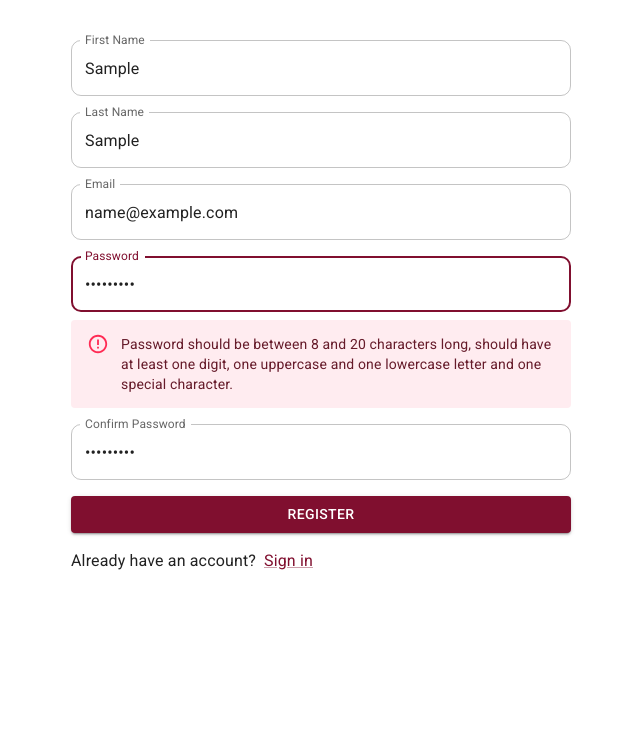
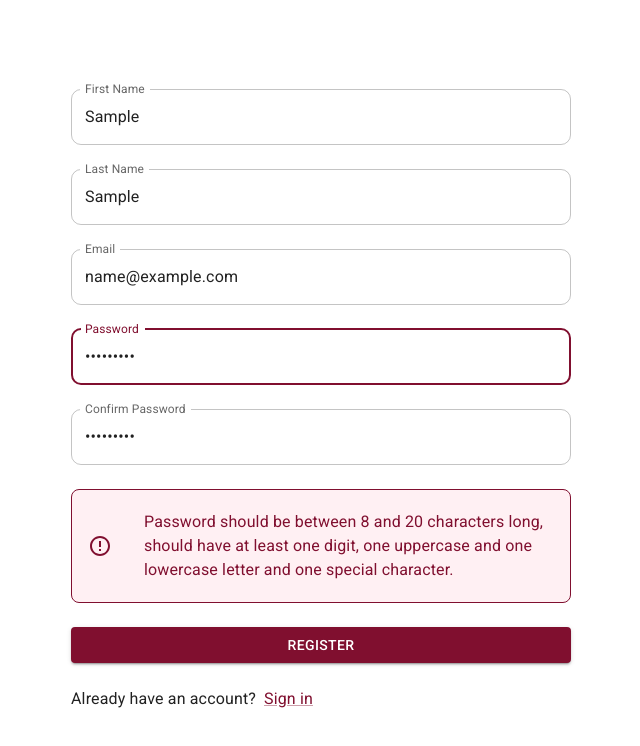
Before and after one commit to ccna35/storify, a React (Vite) app in the folder client/: page /register in a window 1280 px wide. Both pictures are taken after typing "Sample", "Sample", "name@example.com", "Sample123", "Sample123" into the empty fields and a click on the button "REGISTER". Shown: the top 746 px of the page, without its empty margins (319-959 px from the left). Built offline with nearby package versions, Linux system fonts and the light colour scheme.

Commit message:
MODIFY register page

```diff
--- /dev/null
+++ b/client/src/api/users.ts
@@ -0,0 +1,56 @@
+import { query } from "../config/config";
+import { ProductFormValues } from "../pages/NewProduct";
+import { UserFormValues } from "../pages/Register";
+
+type User = {
+  id?: number;
+  first_name: string;
+  last_name: string;
+  user_email: string;
+  user_password: string;
+  added?: string;
+};
+
+const getAllUsers = async (page: number = 0): Promise<User[]> => {
+  const res = await query.get(`users?page=${page}`);
+
+  return res.data;
+};
+
+const getOneUser = async (id: number): Promise<User[]> => {
+  const res = await query.get(`users/${id}`);
+
+  return res.data;
+};
+
+const signup = async (
+  data: UserFormValues
+): Promise<{ message: string; user: User }> => {
+  const res = await query.post("/users/signup", data);
+
+  return res.data;
+};
+
+const login = async (
+  data: ProductFormValues
+): Promise<{ message: string; user: User }> => {
+  const res = await query.post("/users/login", data);
+
+  return res.data;
+};
+
+const updateUser = async (
+  data: UserFormValues
+): Promise<{ message: string }> => {
+  const res = await query.put(`/users/${data.id}`, data);
+
+  return res.data;
+};
+
+export const UserService = {
+  signup,
+  login,
+  getAllUsers,
+  getOneUser,
+  updateUser,
+};
--- a/client/src/components/Pages/Products/Modals/EditProduct.tsx
+++ b/client/src/components/Pages/Products/Modals/EditProduct.tsx
@@ -15,7 +15,7 @@ import {
 } from "@mui/material";
 import { useMutation, useQuery, useQueryClient } from "@tanstack/react-query";
 import { useContext, useState } from "react";
-import { ProductService } from "../../../../api";
+import { ProductService } from "../../../../api/products";
 import { useForm } from "react-hook-form";
 import { LoadingButton } from "@mui/lab";
 import { GridRowId } from "@mui/x-data-grid";
--- a/client/src/components/ProductsGrid.tsx
+++ b/client/src/components/ProductsGrid.tsx
@@ -9,7 +9,7 @@ import { useContext, useMemo, useState } from "react";
 import { useNavigate } from "react-router-dom";
 import { UserContext } from "../hooks/UserContext";
 import { useMutation, useQuery, useQueryClient } from "@tanstack/react-query";
-import { ProductService } from "../api";
+import { ProductService } from "../api/products";
 import SpinnerOfDoom from "./Spinners/SpinnerOfDoom";
 import {
   Alert,
--- a/client/src/pages/NewProduct.tsx
+++ b/client/src/pages/NewProduct.tsx
@@ -13,7 +13,7 @@ import {
 import { useForm } from "react-hook-form";
 import { LoadingButton } from "@mui/lab";
 import { useMutation, useQueryClient } from "@tanstack/react-query";
-import { ProductService } from "../api";
+import { ProductService } from "../api/products";
 import { useState } from "react";
 
 export type ProductFormValues = {
--- a/client/src/pages/Register.tsx
+++ b/client/src/pages/Register.tsx
@@ -3,19 +3,29 @@ import {
   Box,
   Container,
   Link,
+  List,
+  ListItem,
+  ListItemIcon,
+  ListItemText,
+  Snackbar,
+  SnackbarOrigin,
   Stack,
   TextField,
   Typography,
 } from "@mui/material";
 import axios from "axios";
-import { useForm } from "react-hook-form";
+import { UseFormGetValues, useForm } from "react-hook-form";
 import { API_URL } from "../env";
 import { LoadingButton } from "@mui/lab";
 import { useContext, useEffect, useMemo, useState } from "react";
 import { useNavigate, Link as RouterLink } from "react-router-dom";
 import { UserContext } from "../hooks/UserContext";
+import { useMutation, useQueryClient } from "@tanstack/react-query";
+import { UserService } from "../api/users";
+import { ErrorOutline, WarningAmber } from "@mui/icons-material";
 
-type FormValues = {
+export type UserFormValues = {
+  id?: number;
   first_name: string;
   last_name: string;
   user_email: string;
@@ -23,7 +33,7 @@ type FormValues = {
   confirm_user_password: string;
 };
 
-const INITIAL_VALUES: FormValues = {
+const INITIAL_VALUES: UserFormValues = {
   first_name: "",
   last_name: "",
   user_email: "",
@@ -31,11 +41,32 @@ const INITIAL_VALUES: FormValues = {
   confirm_user_password: "",
 };
 
+interface State extends SnackbarOrigin {
+  open: boolean;
+}
+
 const Register = () => {
+  const queryClient = useQueryClient();
+
+  const [state, setState] = useState<State>({
+    open: false,
+    vertical: "top",
+    horizontal: "center",
+  });
+  const { vertical, horizontal, open } = state;
+
+  const showSuccessMessage = () => {
+    setState({ ...state, open: true });
+  };
+
+  const handleClose = () => {
+    setState({ ...state, open: false });
+  };
+
   const { user, updateUserInfo } = useContext(UserContext);
 
   const navigate = useNavigate();
-  const [errorMsg, setErrorMsg] = useState("");
+  // const [errorMsg, setErrorMsg] = useState("");
 
   useEffect(() => {
     if (user) {
@@ -43,60 +74,88 @@ const Register = () => {
     }
   }, [navigate, user]);
 
-  // To help us abort the request when component unmounts
-  const controller = useMemo(() => new AbortController(), []);
-  const signal = controller.signal;
+  const {
+    mutateAsync: signup,
+    isError,
+    error,
+    isPending,
+    data,
+  } = useMutation({
+    mutationFn: UserService.signup,
+    onSuccess: (data) => {
+      console.log(data);
 
-  useEffect(() => {
-    return () => {
-      // Cancel the request when the component unmounts
-      controller.abort();
-    };
-  }, [controller]);
+      // updateUserInfo(res.data.user);
+      queryClient.invalidateQueries({ queryKey: ["users"] });
+    },
+    onError: (error) => {
+      // console.log(error);
+    },
+  });
 
   const {
     getValues,
     register,
     handleSubmit,
     formState: { isSubmitting, errors },
-  } = useForm<FormValues>({
+  } = useForm<UserFormValues>({
     defaultValues: INITIAL_VALUES,
     mode: "onChange",
   });
-  const onSubmit = async (data: FormValues) => {
-    setErrorMsg("");
+
+  // console.log(errors[""]);
+
+  const onSubmit = async (data: UserFormValues) => {
+    signup(data);
+    // setErrorMsg("");
     try {
-      const res = await axios.post(API_URL + "users/signup", data, {
-        withCredentials: true,
-        signal,
-      });
-      console.log(res);
+      // const res = await axios.post(API_URL + "users/signup", data, {
+      //   withCredentials: true,
+      //   signal,
+      // });
+      // console.log(res);
       // Update user state with new data
-      updateUserInfo(res.data.user);
-
-      localStorage.setItem("user", JSON.stringify(res.data.user));
-      navigate("/");
+      // updateUserInfo(res.data.user);
+      // localStorage.setItem("user", JSON.stringify(res.data.user));
+      // navigate("/");
     } catch (error) {
-      setErrorMsg(error.response.data.message);
+      // setErrorMsg(error.response.data.message);
     }
   };
 
+  if (isError) {
+    console.log(error.name);
+  }
+
+  const errorMessage =
+    error?.message === "Request failed with status code 400"
+      ? "User with this email already exists"
+      : error?.message;
+
   return (
-    <Box sx={{ minHeight: "100vh", py: 5 }}>
-      <Container maxWidth="lg" sx={{ marginInline: "auto" }}>
+    <Box>
+      <Container
+        maxWidth="xl"
+        sx={{
+          marginInline: "auto",
+          minHeight: "100vh",
+          display: "grid",
+          placeItems: "center",
+        }}
+      >
         <form onSubmit={handleSubmit(onSubmit)} noValidate>
           <Stack
             direction="column"
-            spacing={2}
-            sx={{ maxWidth: "500px", marginInline: "auto" }}
+            spacing={3}
+            sx={{ width: ["100%", "500px"], marginInline: "auto", py: 4 }}
           >
-            {errorMsg && <Alert severity="error">{errorMsg}</Alert>}
+            {isError && <Alert severity="error">{errorMessage}</Alert>}
             <Stack direction="column" spacing={1}>
               <TextField
                 label="First Name"
                 type="text"
                 {...register("first_name", {
-                  required: "This field is required!",
+                  required: "First name is required!",
                   validate: {
                     length: (value) => {
                       return (
@@ -107,16 +166,13 @@ const Register = () => {
                   },
                 })}
               />
-              {errors.first_name && (
-                <Alert severity="error">{errors.first_name.message}</Alert>
-              )}
             </Stack>
             <Stack direction="column" spacing={1}>
               <TextField
                 label="Last Name"
                 type="text"
                 {...register("last_name", {
-                  required: "This field is required!",
+                  required: "Last name is required!",
                   validate: {
                     length: (value) => {
                       return (
@@ -127,16 +183,13 @@ const Register = () => {
                   },
                 })}
               />
-              {errors.last_name && (
-                <Alert severity="error">{errors.last_name.message}</Alert>
-              )}
             </Stack>
             <Stack direction="column" spacing={1}>
               <TextField
                 label="Email"
                 type="email"
                 {...register("user_email", {
-                  required: "This field is required!",
+                  required: "Email is required!",
                   validate: {
                     isEmail: (value) => {
                       const emailRegEx =
@@ -148,16 +201,13 @@ const Register = () => {
                   },
                 })}
               />
-              {errors.user_email && (
-                <Alert severity="error">{errors.user_email.message}</Alert>
-              )}
             </Stack>
             <Stack direction="column" spacing={1}>
               <TextField
                 label="Password"
                 type="password"
                 {...register("user_password", {
-                  required: "This field is required!",
+                  required: "Password is required!",
                   validate: {
                     isValidPassword: (value) => {
                       const passwordRegex =
@@ -170,16 +220,13 @@ const Register = () => {
                   },
                 })}
               />
-              {errors.user_password && (
-                <Alert severity="error">{errors.user_password.message}</Alert>
-              )}
             </Stack>
             <Stack direction="column" spacing={1}>
               <TextField
                 label="Confirm Password"
                 type="password"
                 {...register("confirm_user_password", {
-                  required: "This field is required!",
+                  required: "Second password is required!",
                   validate: {
                     doPasswordsMatch: (val) => {
                       return (
@@ -190,12 +237,35 @@ const Register = () => {
                   },
                 })}
               />
-              {errors.confirm_user_password && (
-                <Alert severity="error">
-                  {errors.confirm_user_password.message}
-                </Alert>
-              )}
             </Stack>
+            {Object.keys(errors).length !== 0 && (
+              <List
+                sx={{
+                  borderRadius: 2,
+                  bgcolor: "#fff0f3",
+                  border: "1px solid #800f2f",
+                }}
+              >
+                {Array.from(Object.keys(errors)).map((error) => {
+                  console.log(error);
+
+                  return (
+                    <ListItem>
+                      <ListItemIcon>
+                        <ErrorOutline sx={{ color: "#800f2f" }} />
+                      </ListItemIcon>
+                      <ListItemText
+                        primary={errors[error as keyof UserFormValues]?.message}
+                        sx={{
+                          color: "#800f2f",
+                        }}
+                        prefix="- "
+                      />
+                    </ListItem>
+                  );
+                })}
+              </List>
+            )}
             <LoadingButton
               type="submit"
               variant="contained"
@@ -213,6 +283,17 @@ const Register = () => {
           </Stack>
         </form>
       </Container>
+      <Snackbar
+        anchorOrigin={{ vertical, horizontal }}
+        open={open}
+        onClose={handleClose}
+        key={vertical + horizontal}
+        autoHideDuration={2000}
+      >
+        <Alert onClose={handleClose} severity="success" sx={{ width: "100%" }}>
+          You registered successfully!
+        </Alert>
+      </Snackbar>
     </Box>
   );
 };
```
Also changed, not shown: client/src/components/Buttons/FancyButton.tsx (added, +17 -0 lines), client/src/api/products.ts (renamed from client/src/api/index.ts).
